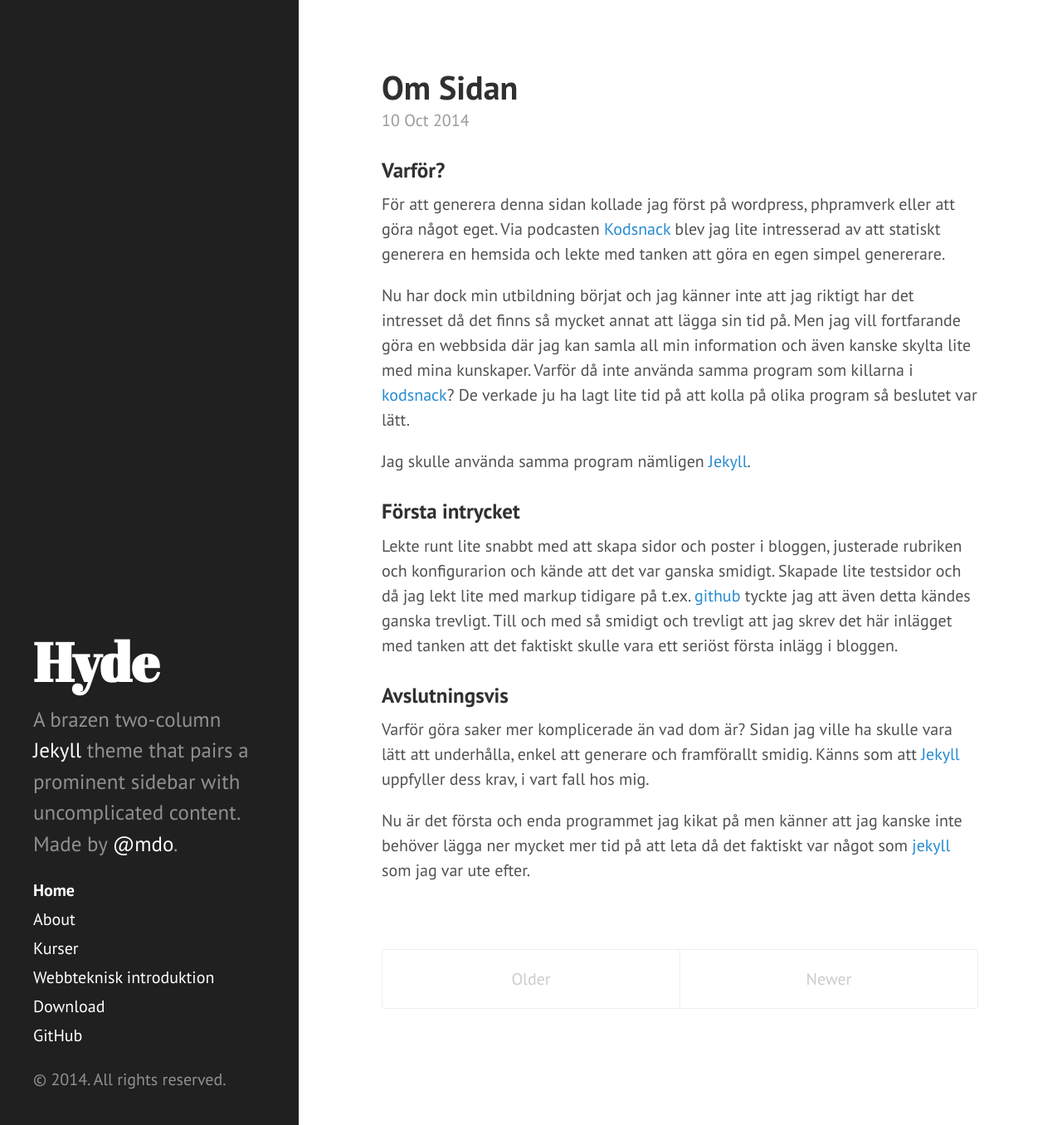
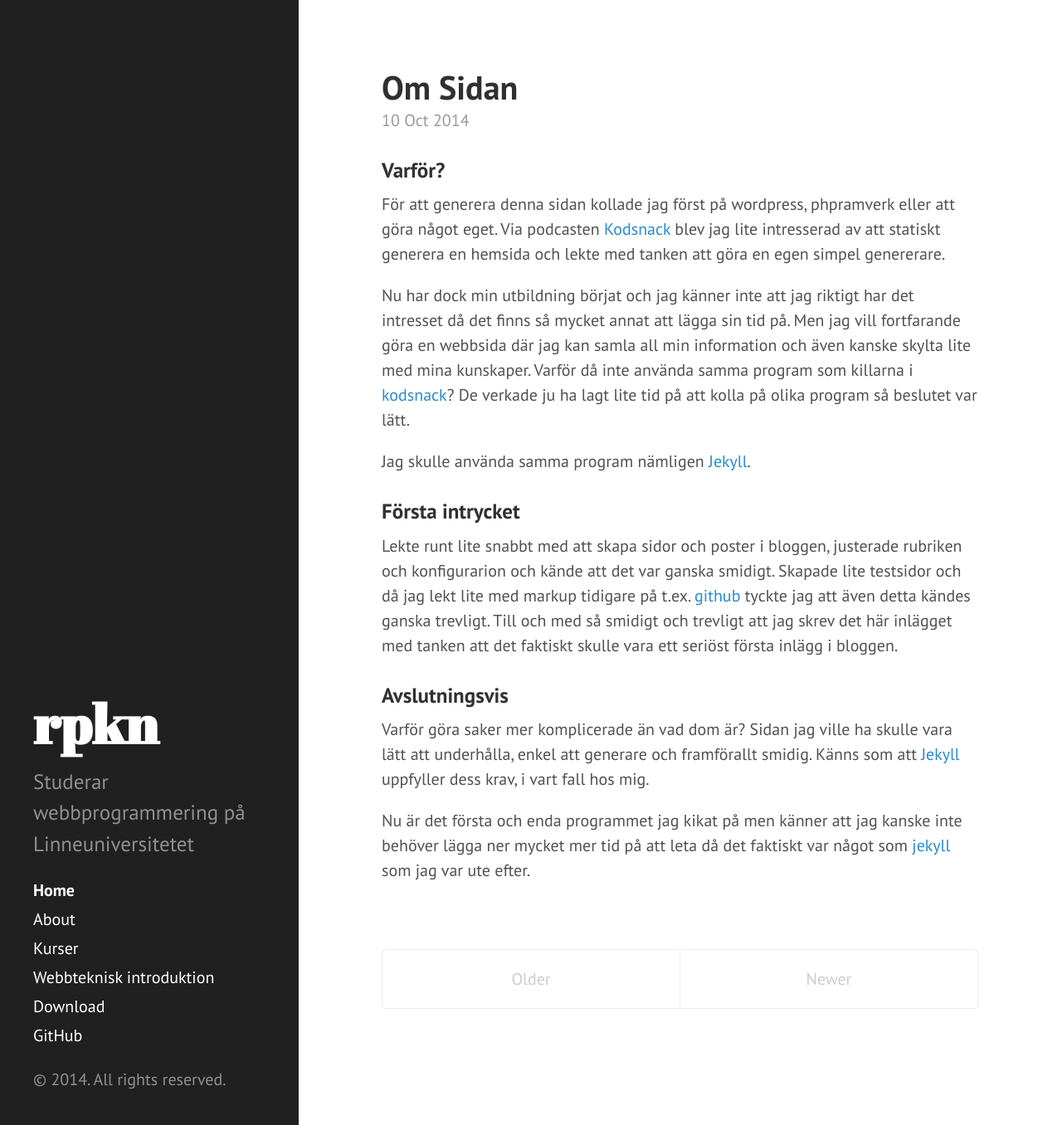
Before and after one commit to rk222ev/www, a Jekyll site: the page built from index.html, in a window 1280 px wide and 1356 px high. Shown: the whole window at 83% size. Built offline with Jekyll 4.4.1, drawn with Linux system fonts in a browser that asks for light colours; Markdown is read by kramdown in place of the engine named in the settings; the list of posts is cut into pages by our own code.

Commit message:
Changed config.

```diff
--- a/_config.yml
+++ b/_config.yml
@@ -7,20 +7,16 @@ permalink:        pretty
 relative_permalinks: true
 
 # Setup
-title:            Hyde
-tagline:          'A Jekyll theme'
-description:      'A brazen two-column <a href="http://jekyllrb.com" target="_blank">Jekyll</a> theme that pairs a prominent sidebar with uncomplicated content. Made by <a href="https://twitter.com/mdo" target="_blank">@mdo</a>.'
-url:              http://hyde.getpoole.com
+title:            rpkn
+tagline:          'Webbprogrammerare'
+description:      'Studerar webbprogrammering på Linneuniversitetet'
 baseurl:          /
 
 author:
-  name:           'Mark Otto'
-  url:            https://twitter.com/mdo
+  name:           'Robin Karlsson'
+  url:            https://twitter.com/ropkn
 
 paginate:         5
 
-# Custom vars
-version:          2.1.0
-
 github:
-  repo:           https://github.com/poole/hyde
+  repo: https://github.com/rk222ev
```
